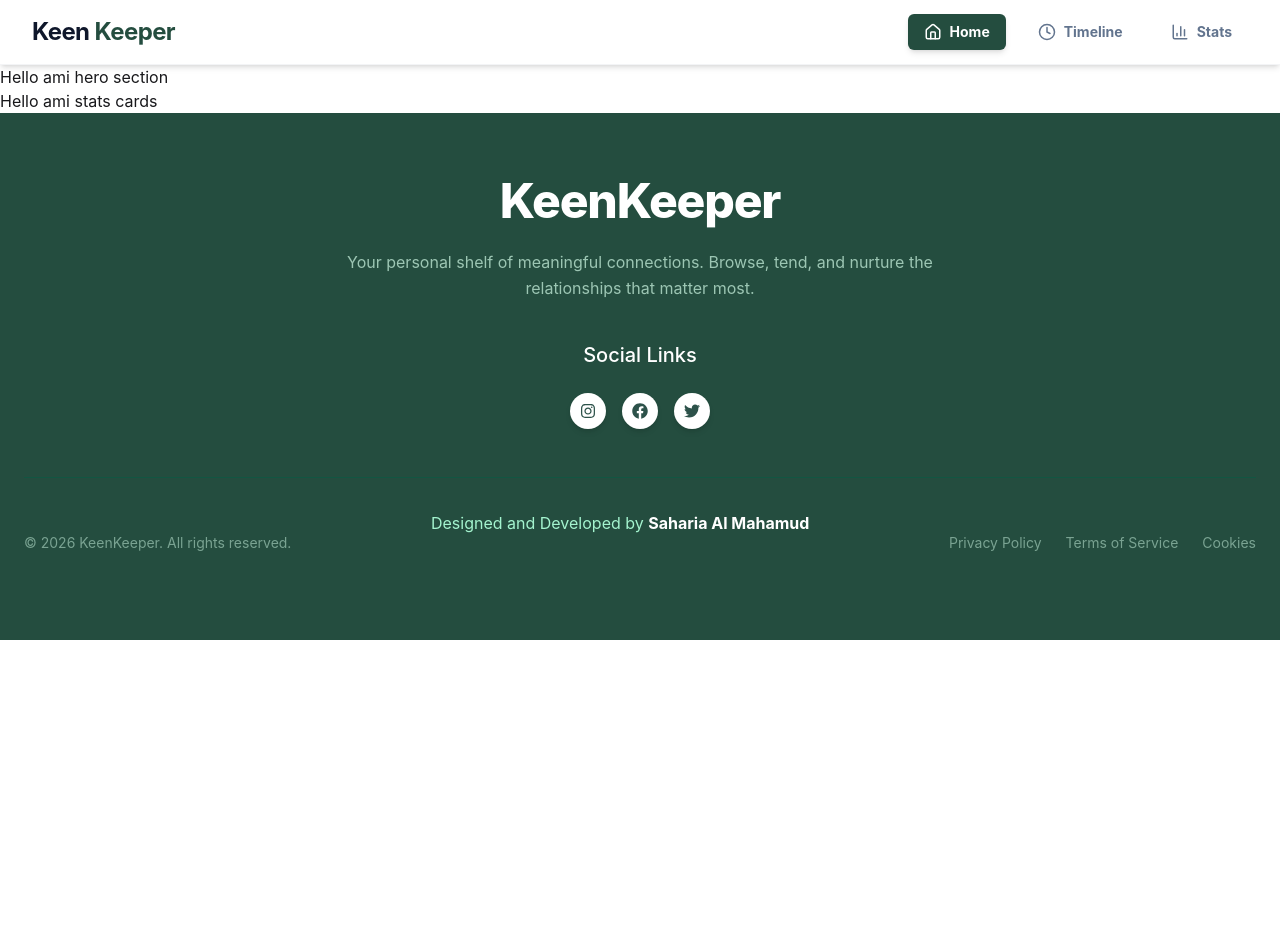
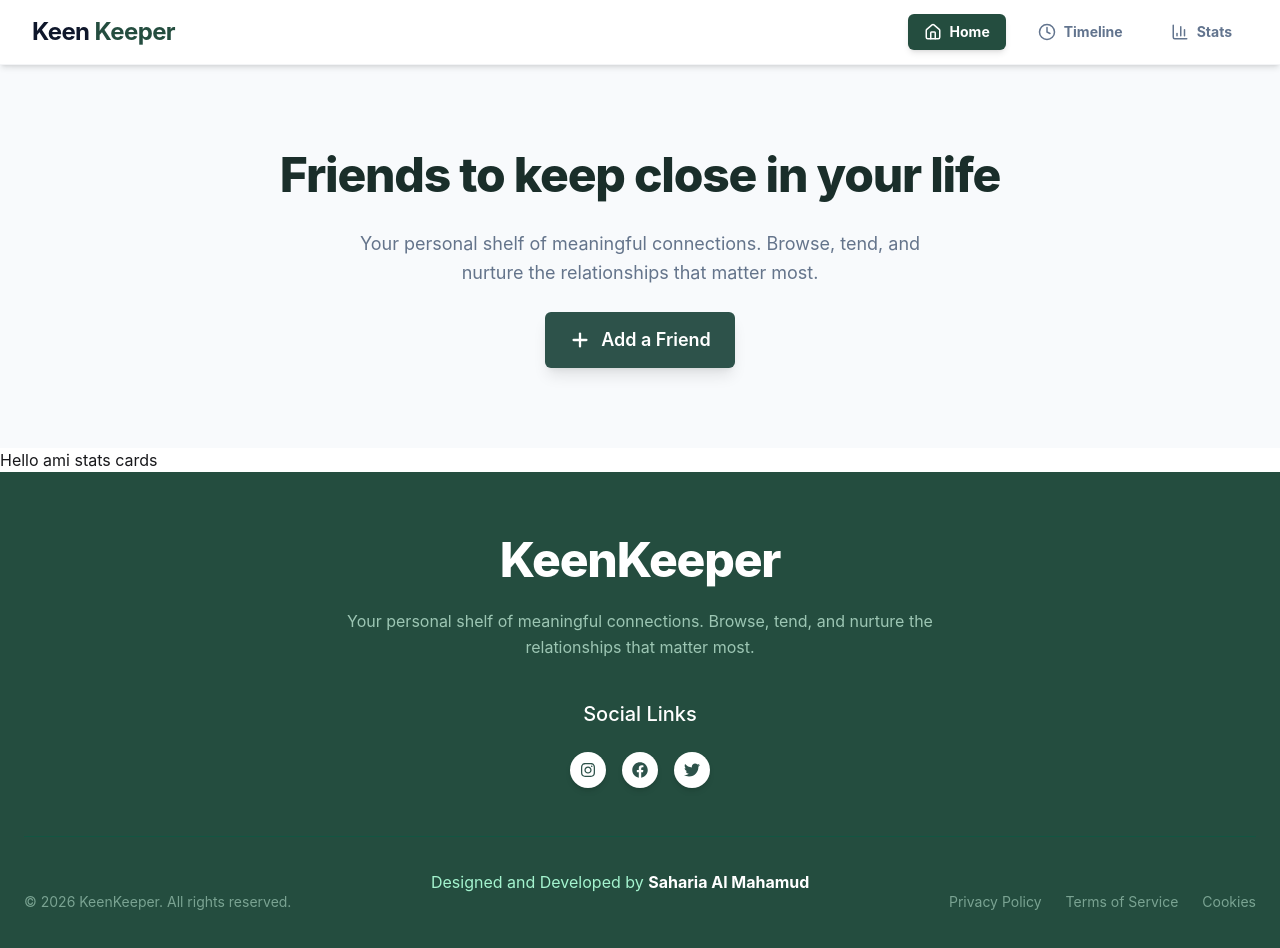
Before and after one commit to sahariaalmahamud/Keen-Keeper, a React (Vite) app: page / in a window 1280 px wide. Shown: the top 948 px of the page. Before the commit the page ends 800 px from the top, so only its background shows below. Built offline with nearby package versions, Linux system fonts and the light colour scheme.

Commit message:
hero section added

```diff
--- a/src/components/Herosection.jsx
+++ b/src/components/Herosection.jsx
@@ -1,11 +1,24 @@
 import React from 'react';
+import { Plus } from 'lucide-react';
+const Herosection = () => {
+    return (
+        <section className="bg-[#f8fafc] py-20 px-6">
+      <div className="max-w-3xl mx-auto text-center flex flex-col items-center gap-6">
 
-const Herosection = () => {
-  return (
-    <div>
-      Hello ami hero section
-    </div>
-  );
+        <h2 className="text-4xl md:text-5xl font-extrabold text-[#1a2e2a] leading-tight tracking-tight">
+          Friends to keep close in your life
+        </h2>
+        <p className="text-[#64748b] text-base md:text-lg max-w-xl leading-relaxed">
+          Your personal shelf of meaningful connections. Browse, tend, and nurture the relationships that matter most.
+        </p>
+        <button className="flex items-center gap-2.5 px-6 py-3.5 bg-[#2d524a] text-white rounded-md font-semibold text-lg hover:bg-[#1e3932] transition-colors shadow-lg active:scale-95">
+          <Plus size={22} strokeWidth={2.5} />
+          <span>Add a Friend</span>
+        </button>
+
+      </div>
+    </section>
+    );
 };
 
 export default Herosection;
```
